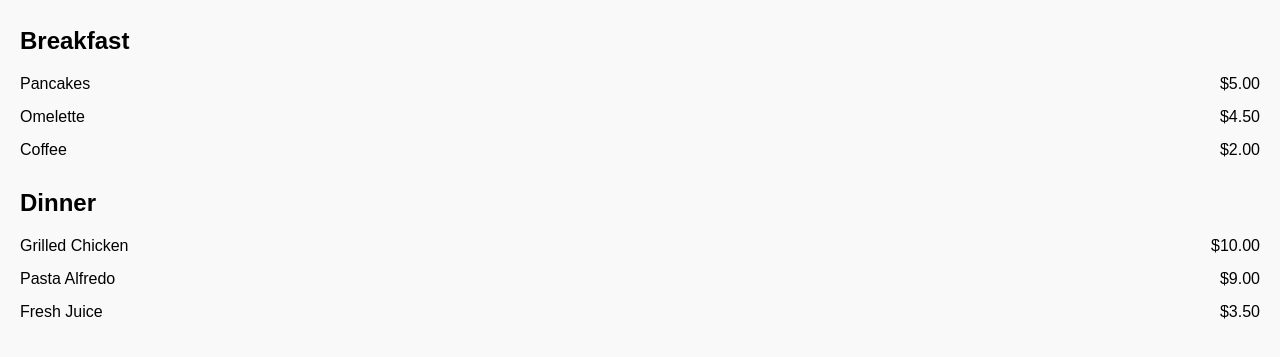
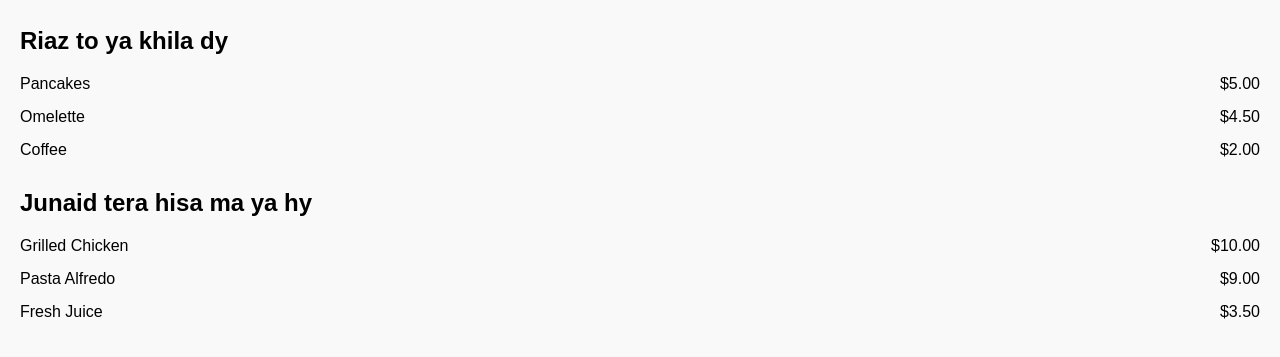
Before and after one commit to imtiaz-the-analyst/hotelmenu, a plain HTML site: page index.html in a window 1280 px wide. Shown: the part 61-418 px from the top of the page. Drawn offline with Linux system fonts and the light colour scheme.

Commit message:
Update index.html

```diff
--- a/index.html
+++ b/index.html
@@ -17,14 +17,14 @@
   <h1>Hotel Sunrise Menu</h1>
 
   <div class="menu-section">
-    <h2>Breakfast</h2>
+    <h2>Riaz to ya khila dy</h2>
     <div class="menu-item">Pancakes <span>$5.00</span></div>
     <div class="menu-item">Omelette <span>$4.50</span></div>
     <div class="menu-item">Coffee <span>$2.00</span></div>
   </div>
 
   <div class="menu-section">
-    <h2>Dinner</h2>
+    <h2>Junaid tera hisa ma ya hy</h2>
     <div class="menu-item">Grilled Chicken <span>$10.00</span></div>
     <div class="menu-item">Pasta Alfredo <span>$9.00</span></div>
     <div class="menu-item">Fresh Juice <span>$3.50</span></div>
```
